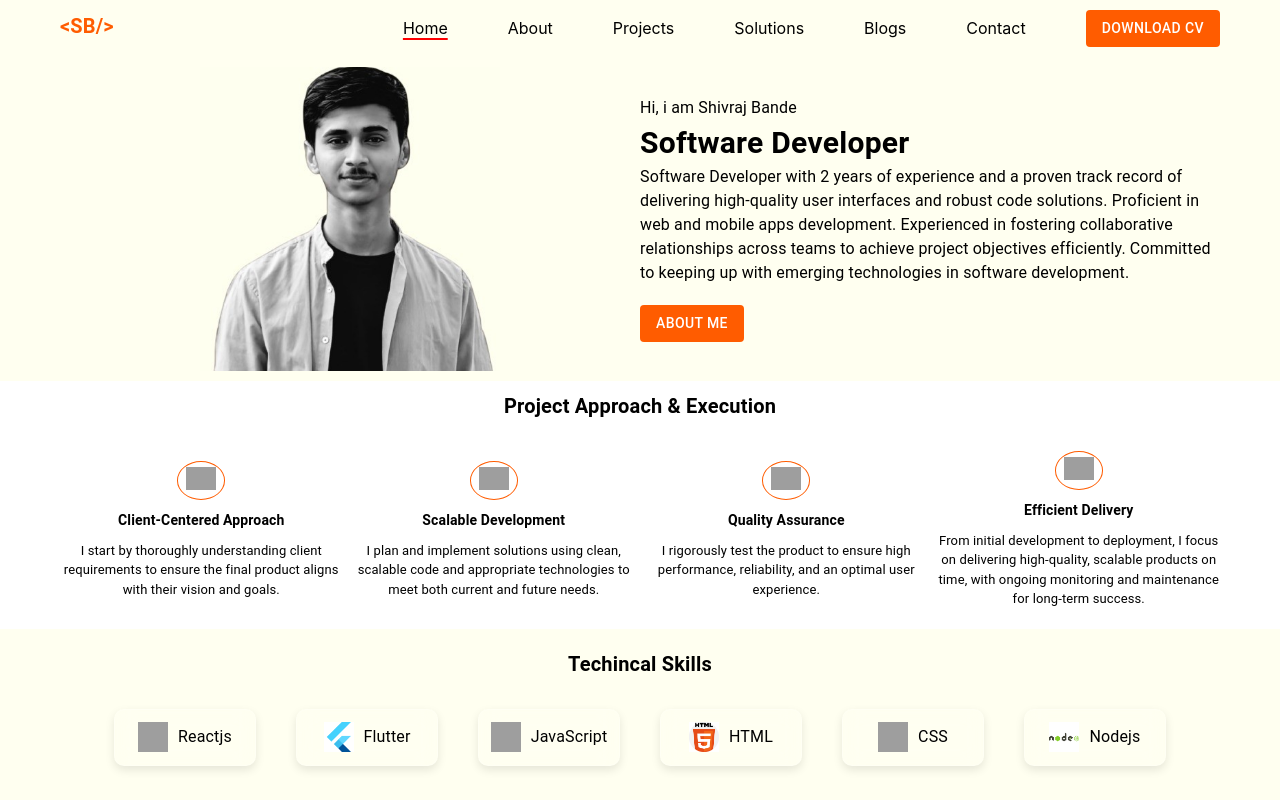
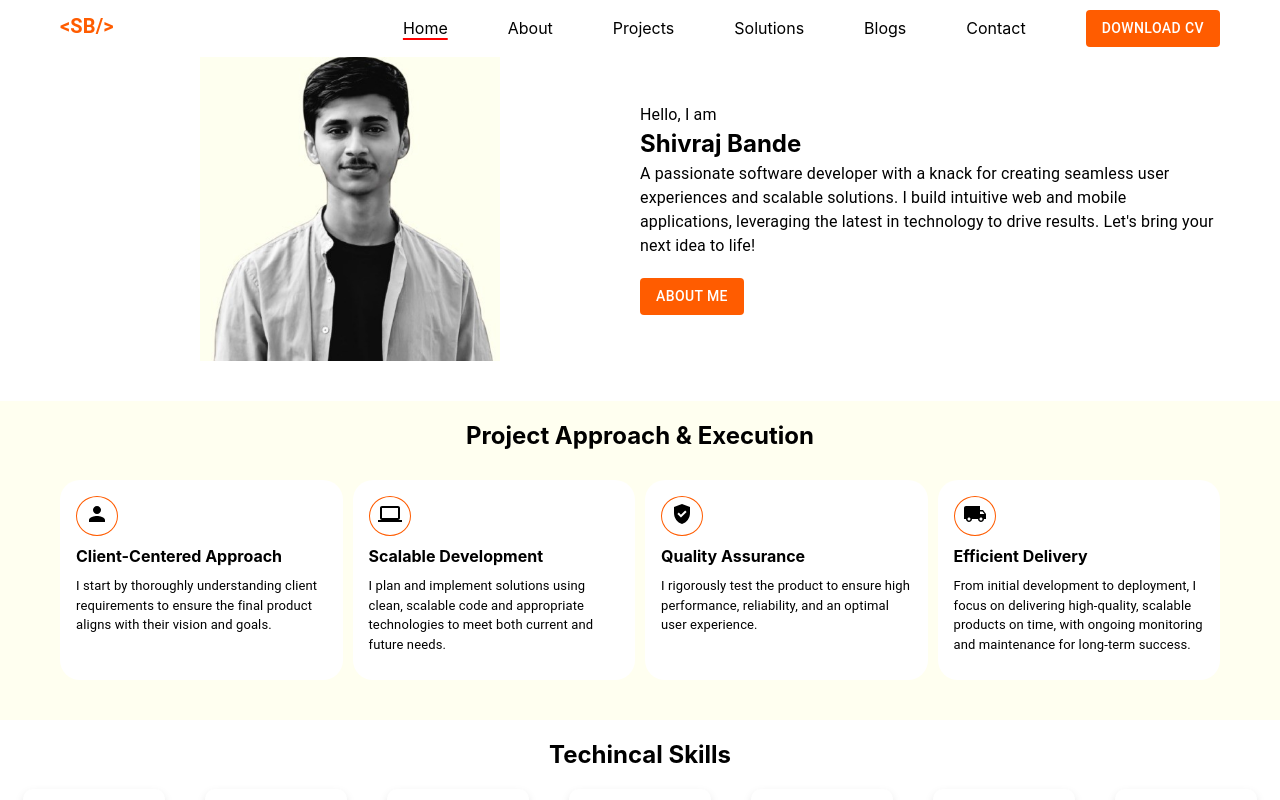
Before and after one commit to shivrajbande/ShivrajPortfolio.github.io, a React (Create React App) app: page / in a window 1280 px wide. Shown: the top 800 px of the page. Built offline with nearby package versions, Linux system fonts and the light colour scheme; grey boxes are pictures that could not be loaded.

Commit message:
changes in few pages

```diff
--- a/src/components/Footer.jsx
+++ b/src/components/Footer.jsx
@@ -132,15 +132,14 @@ function Footer() {
             </Typography>
             <Box sx={{ display: "flex", flexDirection: "column" }}>
               <Link
-                href="#"
+                href="/About"
                 underline="none"
                 color="white"
-                target="_blank"
                 sx={{ marginBottom: "4px" }}
               >
-                About Us
+                About Me
               </Link>
-              <Link href="#" underline="none" color="white" target="_blank">
+              <Link href="/Solutions" underline="none" color="white" >
                 Solutions
               </Link>
             </Box>
--- a/src/components/Header.jsx
+++ b/src/components/Header.jsx
@@ -42,7 +42,7 @@ function Header() {
         paddingY: "10px",
 
         paddingX: LayoutConstants.PAGE_HORIZONTAL_PADDING,
-        background: "rgb(255,255,240)",
+        background: "white",
       }}
     >
       <Typography
--- a/src/components/SkillSet.jsx
+++ b/src/components/SkillSet.jsx
@@ -95,8 +95,7 @@ function SkillSet() {
         flexWrap: "wrap",
         gap: "40px",
         justifyContent: "center",
-        margin : "30px 0px 0px 0px",
-        padding :  "0px 40px 20px 40px",
+        paddingBottom : "40px",
       }}
     >
       {skillData.map((skill) => (
--- a/src/components/WorkApproach.jsx
+++ b/src/components/WorkApproach.jsx
@@ -1,41 +1,113 @@
 import React from "react";
 import { Box, Typography } from "@mui/material";
 import LayoutConstants from "../constants/layout";
+import {Person,Computer,GppGood,LocalShipping} from "@mui/icons-material";
 
 function WorkApproachSteps() {
-
-  const servicePoints =  [
+  const servicePoints = [
     {
       title: "Client-Centered Approach",
-      icon: "https://img.icons8.com/ios-filled/50/000000/user.png",
-      description: "I start by thoroughly understanding client requirements to ensure the final product aligns with their vision and goals.",
+      icon: Person,
+      description:
+        "I start by thoroughly understanding client requirements to ensure the final product aligns with their vision and goals.",
     },
     {
       title: "Scalable Development",
-      icon: "https://img.icons8.com/ios-filled/50/000000/code.png",
-      description: "I plan and implement solutions using clean, scalable code and appropriate technologies to meet both current and future needs.",
+      icon: Computer,
+      description:
+        "I plan and implement solutions using clean, scalable code and appropriate technologies to meet both current and future needs.",
     },
     {
       title: "Quality Assurance",
-      icon: "https://img.icons8.com/ios-filled/50/000000/checkmark.png",
-      description: "I rigorously test the product to ensure high performance, reliability, and an optimal user experience.",
+      icon: GppGood,
+      description:
+        "I rigorously test the product to ensure high performance, reliability, and an optimal user experience.",
     },
     {
       title: "Efficient Delivery",
-      icon: "https://img.icons8.com/ios-filled/50/000000/time.png",
-      description: "From initial development to deployment, I focus on delivering high-quality, scalable products on time, with ongoing monitoring and maintenance for long-term success.",
+      icon: LocalShipping,
+      description:
+        "From initial development to deployment, I focus on delivering high-quality, scalable products on time, with ongoing monitoring and maintenance for long-term success.",
     },
   ];
 
   return (
-    <Box display={ "flex"} justifyContent={ "center"} gap={"10px"} sx={{paddingY:"20px" ,paddingX : LayoutConstants.PAGE_HORIZONTAL_PADDING}}>
-      {servicePoints.map((service)=>(
-        <Box flex={"1"} display={"flex"} flexDirection={"column"} justifyContent={"center"} alignItems={"center"} sx={{background :"white"}}>
-           <Box sx={{borderRadius : "100%", border:"1px solid rgb(255, 92, 0)", padding:"5px 8px", background:"white"}}><img src={service.icon} alt={service.title} width={"30px"} height={"auto"}/></Box>
-           <Typography sx ={{fontSize:"14px", fontWeight : "600",margin : "10px 0px"}}>{service.title}</Typography>
-           <Typography sx={{fontSize : "13px",textAlign:"center"}}>{service.description}</Typography>
-        </Box>
-      ))}
+    <Box
+      display={"flex"}
+      justifyContent={"center"}
+      gap={"10px"}
+      flexDirection={"column"}
+      alignItems={"center"}
+      sx={{
+        paddingBottom : "40px",
+        paddingX: LayoutConstants.PAGE_HORIZONTAL_PADDING,
+      }}
+    >
+      {/* <Box
+        sx={{
+          width: "50%",
+          alignItems: "start",
+          display: "flex",
+          flexDirection: "column",
+        }}
+      >
+
+
+        <Typography>
+          My approach to projects is focused on understanding client needs,
+          creating a clear plan, and delivering high-quality results through an
+          agile development process. I emphasize user-centric design and
+          iterative development to ensure flexibility and continuous
+          improvement. From requirement gathering to deployment and post-launch
+          support, I prioritize seamless execution and a smooth user experience.
+        </Typography>
+      </Box> */}
+       <h2> Project Approach & Execution</h2>
+      <Box
+        sx={{
+          width: "100%",
+          display: "flex",
+          gap: "10px",
+          justifyContent: "space-between",
+          alignItems: "center",
+        }}
+      >
+        {servicePoints.map((service) => (
+          <Box
+            display={"flex"}
+            flexDirection={"column"}
+            justifyContent={"start"}
+            alignItems={"start"}
+            sx={{
+              width: "300px",
+              height: "200px",
+              padding: "16px",
+              boxSizing: "border-box",
+              backgroundColor: "white",
+              borderRadius: "20px",
+              color: "black",
+            }}
+          >
+            <Box
+              sx={{
+                borderRadius: "100%",
+                border: "1px solid rgb(255, 92, 0)",
+                padding: "5px 8px",
+                background: "white",
+                marginBottom: "10px",
+              }}
+            >
+             <service.icon/>
+            </Box>
+            <h4 style={{ margin: "0px" }}>{service.title}</h4>
+            <Typography
+              sx={{ fontSize: "13px", textAlign: "start", marginTop: "10px" }}
+            >
+              {service.description}
+            </Typography>
+          </Box>
+        ))}
+      </Box>
     </Box>
   );
 }
--- a/src/pages/ContactPage.jsx
+++ b/src/pages/ContactPage.jsx
@@ -84,7 +84,7 @@ function ContactPage() {
           display: "flex",
           justifyContent: "center",
           alignItems: "center",
-          backgroundColor: "rgb(255,255,240)",
+          backgroundColor: "white",
         }}
       >
         <Box
@@ -93,7 +93,7 @@ function ContactPage() {
             justifyContent: "center",
             alignItems: "center",
             height: "90%",
-            backgroundColor: "white",
+            border : "4px solid rgb(255,255,240)",
             borderRadius: "7px",
           }}
         >
--- a/src/pages/LandingPage.jsx
+++ b/src/pages/LandingPage.jsx
@@ -9,24 +9,17 @@ import Experience from "../components/Experience";
 import WorkApproachSteps from "../components/WorkApproach";
 import LayoutConstants from "../constants/layout";
 import { NabIndexContext } from "../context/NavContext";
+import { useNavigate } from "react-router-dom";
 function LandingPage() {
   const { navIndex, setNavIndex } = useContext(NabIndexContext);
   const roles = ["Software Developer", "Entrepreneur", "Freelancer"];
   const [roleIndex, setRoleIndex] = useState(0);
   const [role, setRole] = useState(roles[roleIndex]);
-  // useEffect(() => {
-  //   const intervalId = setInterval(() => {
-  //     setRoleIndex((prevIndex) => (prevIndex + 1) % roles.length);
-  //   }, 20000);
+  const navigator = useNavigate();
 
-  //   // Update role based on index
-  //   setRole(roles[roleIndex]);
-
-  //   // Cleanup interval on component unmount
-  //   return () => clearInterval(intervalId);
-  // }, [roleIndex, roles]);
-
-  const handleWorkButton = () => {};
+  const handleWorkButton = () => {
+    navigator("/About")
+  };
   return (
     <Box>
       <Header />
@@ -36,8 +29,9 @@ function LandingPage() {
         justifyContent={"center"}
         alignItems={"center"}
         sx={{
-          background: "rgb(255,255,240)",
+          background: "white",
           paddingX: LayoutConstants.PAGE_HORIZONTAL_PADDING,
+          paddingBottom : "40px",
         }}
       >
         <Box sx={{ display: "flex", flex: "1", justifyContent: "center" }}>
@@ -47,33 +41,18 @@ function LandingPage() {
             height={"auto"}
             width={"300px"}
             style={{
-              padding: "10px",
               borderRadius: "0%",
               objectFit: "contain",
             }}
           />
         </Box>
         <Box sx={{ flex: "1" }}>
-          <Typography>Hi, i am Shivraj Bande</Typography>
-          <Typography
-            sx={{
-              fontSize: "30px",
-              fontWeight: "600",
-              // transition: "transform 0.5s ease",
-              // transform: `translateX(10%)`,
-              // display: "inline-block",
-            }}
-          >
-            {role}
-          </Typography>
+       <span>   <Typography sx={{marginBottom : "2px"}}>Hello, I am</Typography>
+          <h2 style={{margin : "0px"}}>Shivraj Bande</h2>
+          </span>
 
-          <Typography sx={{ whiteSpace: "normal", marginBottom: "20px" }}>
-            Software Developer with 2 years of experience and a proven track
-            record of delivering high-quality user interfaces and robust code
-            solutions. Proficient in web and mobile apps development.
-            Experienced in fostering collaborative relationships across teams to
-            achieve project objectives efficiently. Committed to keeping up with
-            emerging technologies in software development.
+          <Typography sx={{ whiteSpace: "normal", marginBottom: "20px",marginTop : "4px" }}>
+          A passionate software developer with a knack for creating seamless user experiences and scalable solutions. I build intuitive web and mobile applications, leveraging the latest in technology to drive results. Let's bring your next idea to life!
           </Typography>
 
           <CustomButton
@@ -85,30 +64,11 @@ function LandingPage() {
         </Box>
       </Box>
 
-      <Box sx={{ background: "white" }}>
-        <Typography
-          sx={{
-            fontSize: "20px",
-            fontWeight: "600",
-            textAlign: "center",
-            padding: "10px 0px",
-          }}
-        >
-          Project Approach & Execution
-        </Typography>
+      <Box sx={{ background: "rgb(255,255,240)" }}>
         <WorkApproachSteps />
       </Box>
-      <Box sx={{ background: "rgb(255,255,240)" }}>
-        <Typography
-          sx={{
-            fontSize: "20px",
-            fontWeight: "600",
-            textAlign: "center",
-            paddingTop: "20px",
-          }}
-        >
-          Techincal Skills
-        </Typography>
+      <Box sx={{ background: "white" }}>
+       <h2 style={{textAlign : "center"}}> Techincal Skills</h2>
         <SkillSet />
         {/* <Typography
           sx={{ fontSize: "20px", fontWeight: "600", textAlign: "center" }}
```
Also changed, not shown: src/components/CustomDialog.jsx (added, +45 -0 lines), src/components/ProjectCard.jsx (+78 -10 lines), src/constants/projects.jsx (+10 -0 lines), src/pages/BlogPage.jsx (+13 -16 lines), src/pages/MyProjects.jsx (+18 -11 lines).
